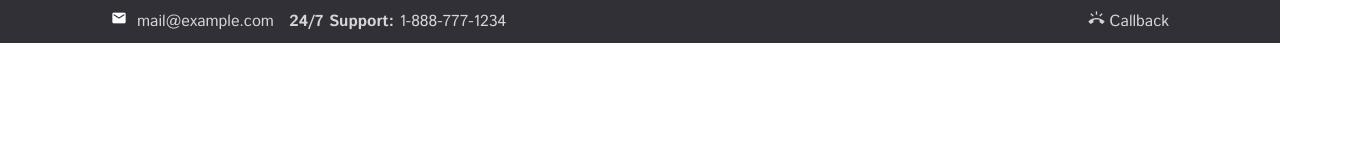
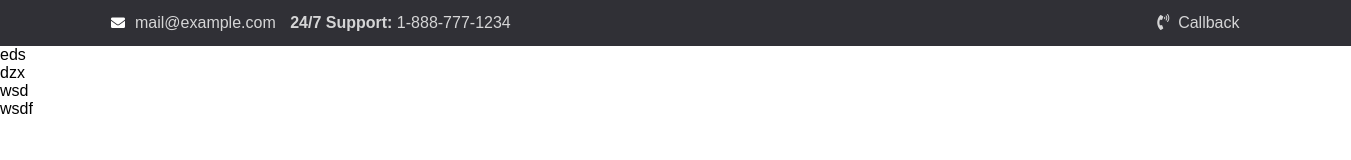
Before and after one commit to ismayilzadesenan/PragmatechFoundationProject, a plain HTML site: page TASK/week2-day2/index.html in a window 1280 px wide. Shown: the whole page, 1351 px wide, since content can reach past the window. Drawn offline with nearby package versions, Linux system fonts and the light colour scheme.

Commit message:
sehife goruntusu

```diff
--- a/TASK/week2-day2/index.html
+++ b/TASK/week2-day2/index.html
@@ -4,25 +4,32 @@
     <title>Document</title>
     <link rel="stylesheet" href="https://cdnjs.cloudflare.com/ajax/libs/font-awesome/5.15.2/css/all.min.css" integrity="sha512-HK5fgLBL+xu6dm/Ii3z4xhlSUyZgTT9tuc/hSrtw6uzJOvgRr2a9jyxxT1ely+B+xFAmJKVSTbpM/CuL7qxO8w==" crossorigin="anonymous" />
     <link rel="stylesheet" href="style.css">
-    <link href="https://fonts.googleapis.com/css?family=Material+Icons%7CMaterial+Icons+Outlined%7CMaterial+Icons+Two+Tone%7CMaterial+Icons+Round%7CMaterial+Icons+Sharp" rel="stylesheet">
-    <link href="https://fonts.googleapis.com/css?family=Istok+Web:400,400i,700,700i%7CMontserrat:400,400i,500,500i,600,600i,700,700i&amp;display=swap&amp;subset=cyrillic" rel="stylesheet">
 </head>
 <body>
     <!-- tb (top-bar) -->
         <section id="tb">
             <div class="tb-container">
                 <div class="tb-contact-info">
-                <i class="material-icons">email</i><span style="
+                    <i class="fas fa-envelope"></i><span style="
                     margin-right: 10px;
                 ">mail@example.com</span>
 
                     <span><b>24/7 Support:</b> 1-888-777-1234</span>
                 </div>
                 <div class="tb-social-icons">
-                <i class="material-icons">ring_volume</i><span>Callback</span>
+                    <i class="fas fa-phone-volume"></i><span>Callback</span>
                 </div>
 
             </div>
+
         </section>
+        <div class="menu">
+            <div class="contain-menu">
+            <div class="menu-logo">eds</div>
+            <div class="menu-about">dzx</div>
+            <div class="menu-lan">wsd</div>
+            <div class="menu-search">wsdf</div>
+        </div>
+        </div>
 </body>
 </html>
--- a/TASK/week2-day2/style.css
+++ b/TASK/week2-day2/style.css
@@ -1,14 +1,14 @@
 body{
     margin:0px;
     font-family: "Istok Web",sans-serif;
-    font-size: 1rem;
+
 }
 #tb{
-
-    background-color: #303036;
-    padding: 10px 0;
+    width: 1350.5px;
+     background-color: #303036;
+    padding: 14px 0;
     color: rgba(255,255,255,.8);
-
+   overflow: scroll;
 }
 
 .tb-container{
@@ -20,16 +20,14 @@ body{
 }
 .tb-contact-info i{
     margin-right: 10px;
-    font-size: 1rem;
-    height: 1rem;
-    width: 1rem;
+    font-size: 14px;
     color: #fff;
 }
 
 
  .tb-social-icons i{
     margin-right: 5px;
-    font-size: 1rem;
+    font-size: 16px;
     height: 1rem;
     width: 1rem;
 
```
Also changed, not shown: layihe/week2-day3/index.html (+18 -0 lines), layihe/week2-day3/style.css (+7 -7 lines), TASK/img/Screenshot_1.png (added), TASK/img/Screenshot_4.png (added), TASK/img/logo-ico.png (added), layihe/week2-day4/index.html (added), layihe/week2-day4/style.css (added). Lines whose indentation alone changed are shown as unchanged.
